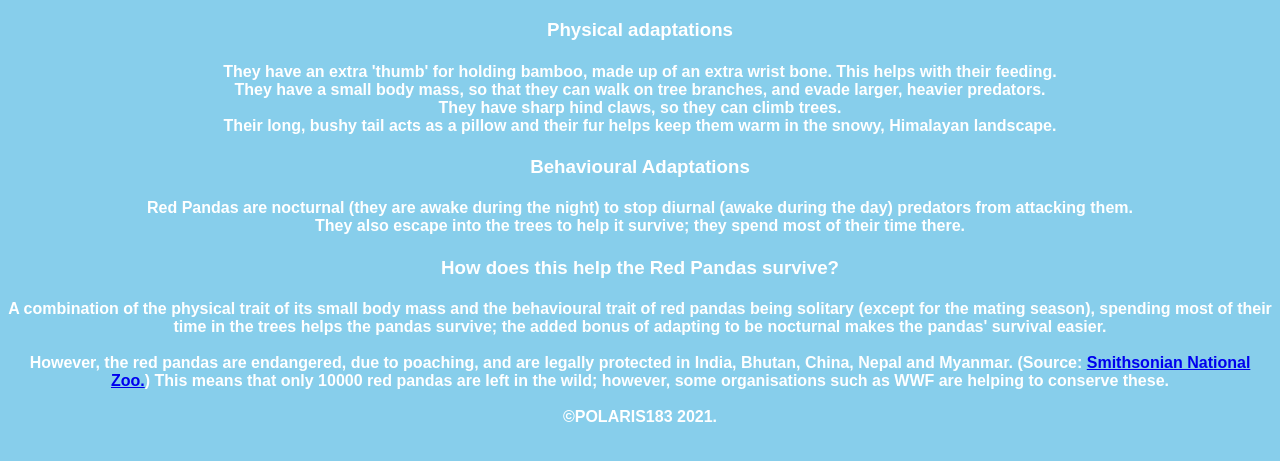
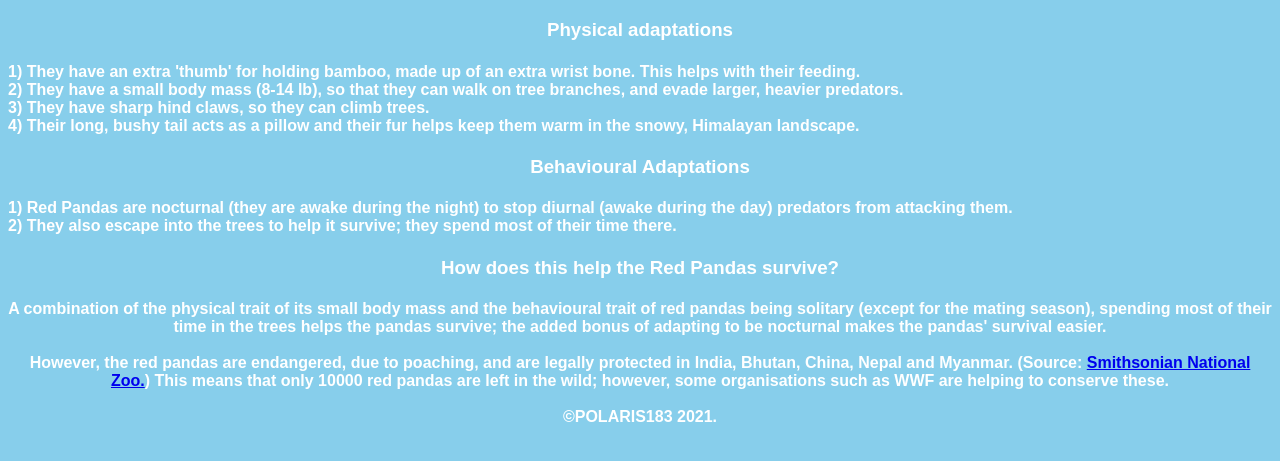
Before and after one commit to POLARIS183/red-panda, a plain HTML site: page index.html in a window 1280 px wide. Shown: the part 1878-2339 px from the top of the page. Drawn offline with Linux system fonts and the light colour scheme.

Commit message:
Updated index.html

```diff
--- a/index.html
+++ b/index.html
@@ -27,8 +27,10 @@ font-family: Arial, Helvetica, sans-serif;
 <iframe width="400" height="280" src="https://www.youtube.com/embed/EmWSh9X7rHQ">
 </iframe>
 <h3>Physical adaptations</h3>
-<h4>They have an extra 'thumb' for holding bamboo, made up of an extra wrist bone. This helps with their feeding.<br>They have a small body mass, so that they can walk on tree branches, and evade larger, heavier predators.<br>They have sharp hind claws, so they can climb trees.<br>Their long, bushy tail acts as a pillow and their fur helps keep them warm in the snowy, Himalayan landscape.</h4>
+<div align="left";><h4>1) They have an extra 'thumb' for holding bamboo, made up of an extra wrist bone. This helps with their feeding.<br>2) They have a small body mass (8-14 lb), so that they can walk on tree branches, and evade larger, heavier predators.<br>3) They have sharp hind claws, so they can climb trees.<br>4) Their long, bushy tail acts as a pillow and their fur helps keep them warm in the snowy, Himalayan landscape.</h4></div>
 <h3>Behavioural Adaptations</h3>
-<h4>Red Pandas are nocturnal (they are awake during the night) to stop diurnal (awake during the day) predators from attacking them.<br>They also escape into the trees to help it survive; they spend most of their time there.</h4>
+<div align="left";><h4>1) Red Pandas are nocturnal (they are awake during the night) to stop diurnal (awake during the day) predators from attacking them.<br>2) They also escape into the trees to help it survive; they spend most of their time there.</h4></div>
 <h3>How does this help the Red Pandas survive?</h3>
 <h4>A combination of the physical trait of its small body mass and the behavioural trait of red pandas being solitary (except for the mating season), spending most of their time in the trees helps the pandas survive; the added bonus of adapting to be nocturnal makes the pandas' survival easier.<br><br>However, the red pandas are endangered, due to poaching, and are legally protected in India, Bhutan, China, Nepal and Myanmar. (Source: <a href="https://nationalzoo.si.edu/animals/red-panda">Smithsonian National Zoo.</a>) This means that only 10000 red pandas are left in the wild; however, some organisations such as WWF are helping to conserve these.<br><br>©POLARIS183 2021.</h4><br><br>
+  </body>
+</html>
```
